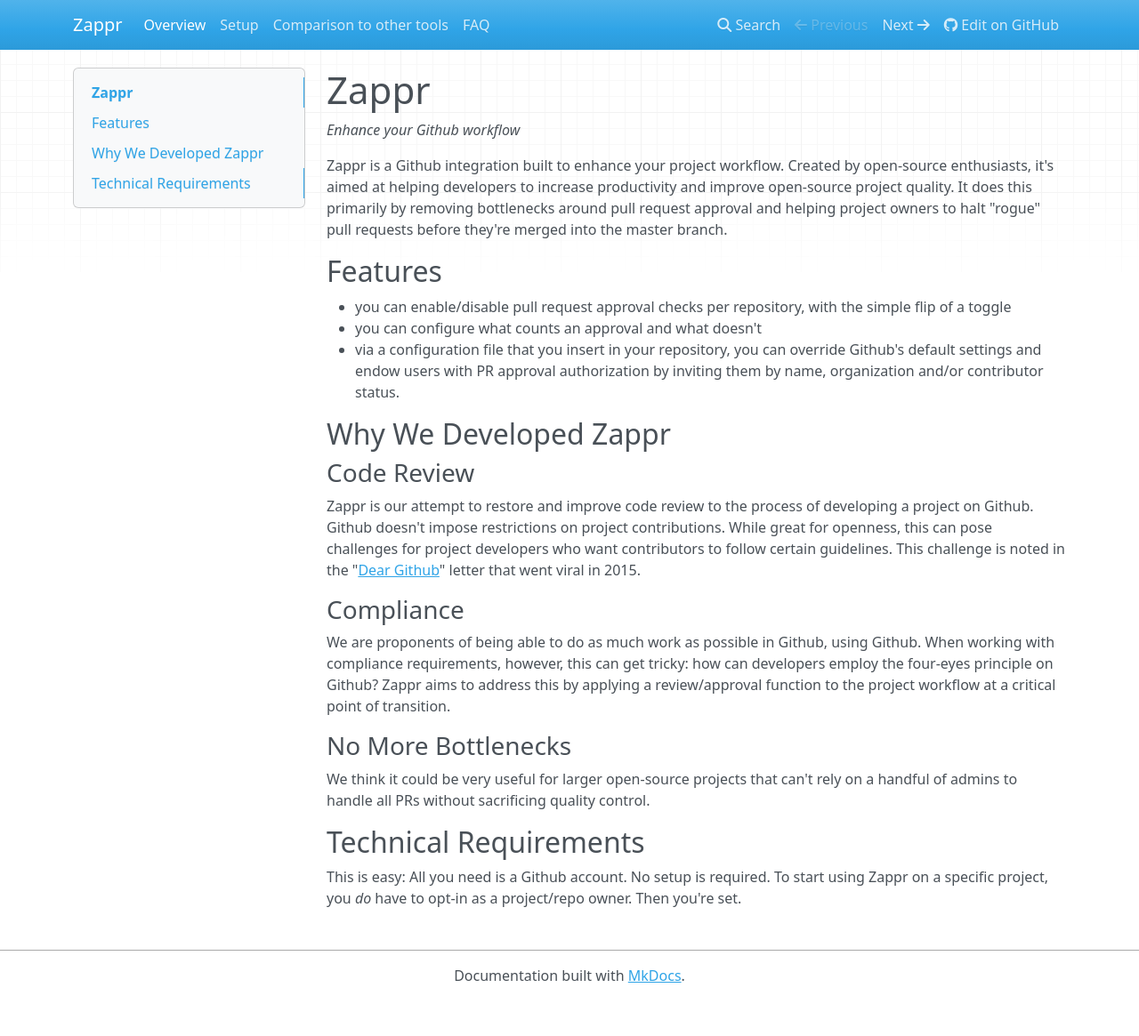
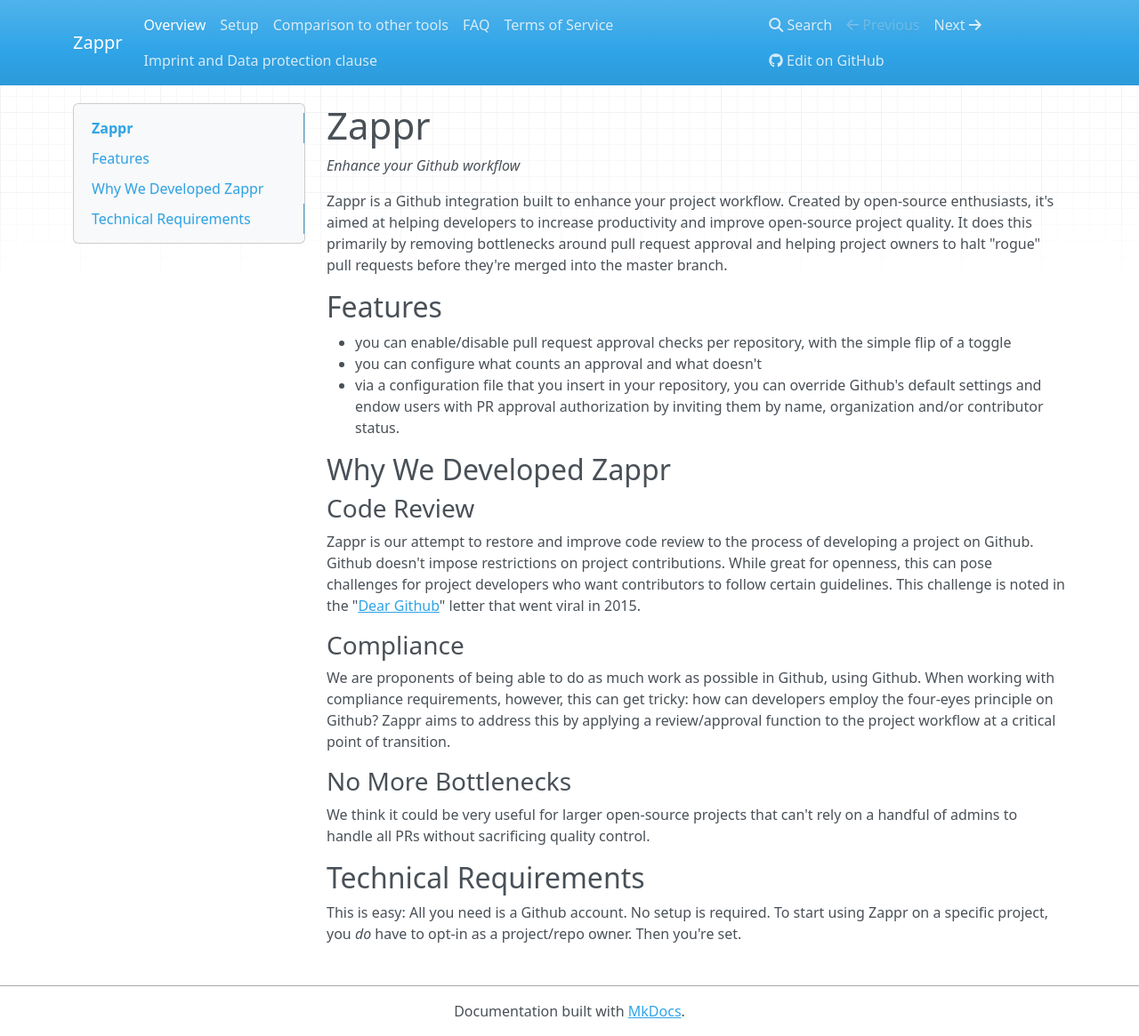
Before and after one commit to zalando/zappr, an MkDocs documentation site: the page built from docs/index.md, in a window 1280 px wide and 1165 px high. Shown: the whole window at 89% size. Built offline with MkDocs 1.6.1, drawn with Linux system fonts in a browser that asks for light colours; nearby versions of some CDN libraries; old or Windows-style settings are respelled for this version of MkDocs.

Commit message:
#328 change index

```diff
--- a/mkdocs.yml
+++ b/mkdocs.yml
@@ -7,5 +7,7 @@ pages:
   - Setup: setup.md
   - Comparison to other tools: competitors.md
   - FAQ: faq.md
+  - Terms of Service: tos.md
+  - Imprint and Data protection clause: imprint.md
 extra_css:
   - images.css
```
